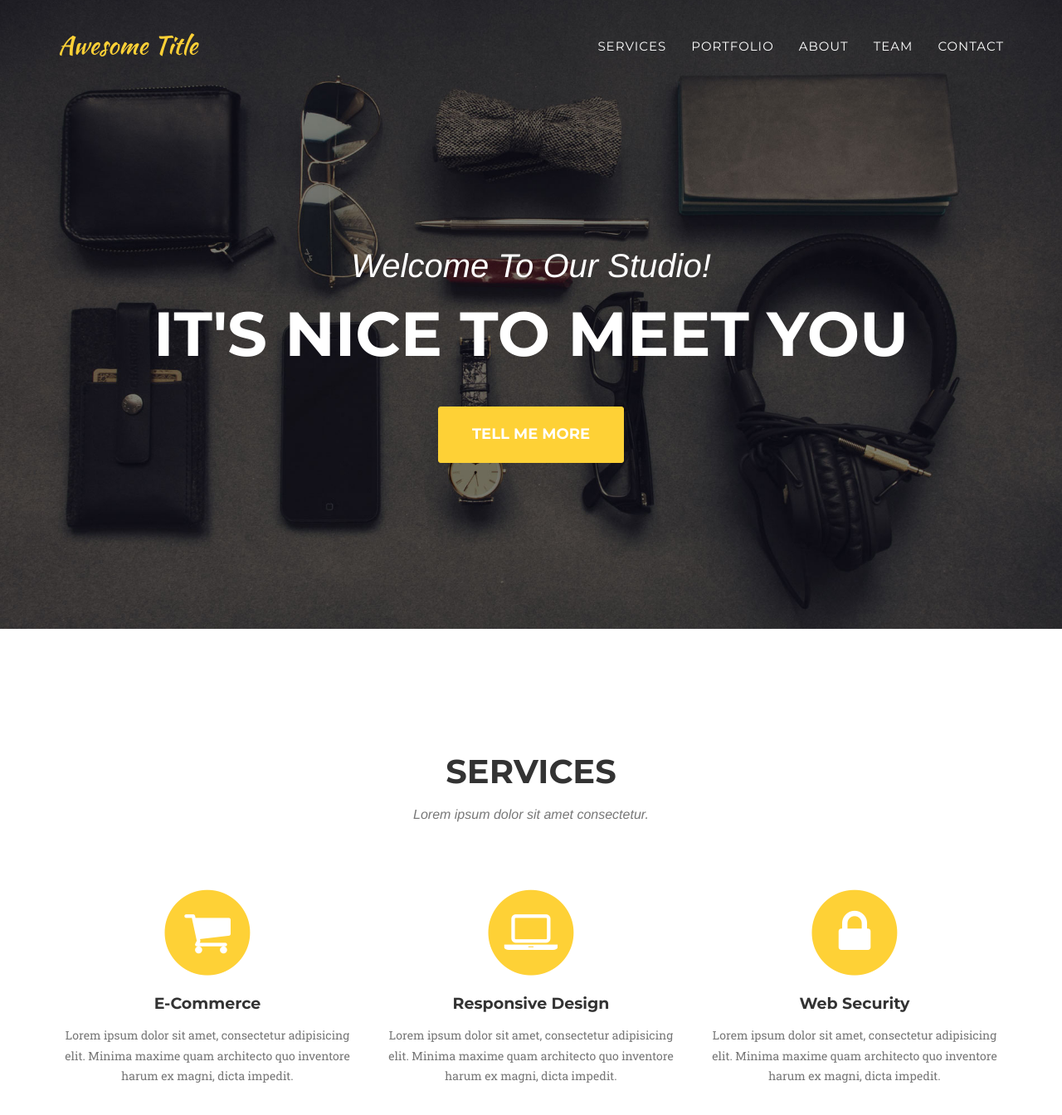
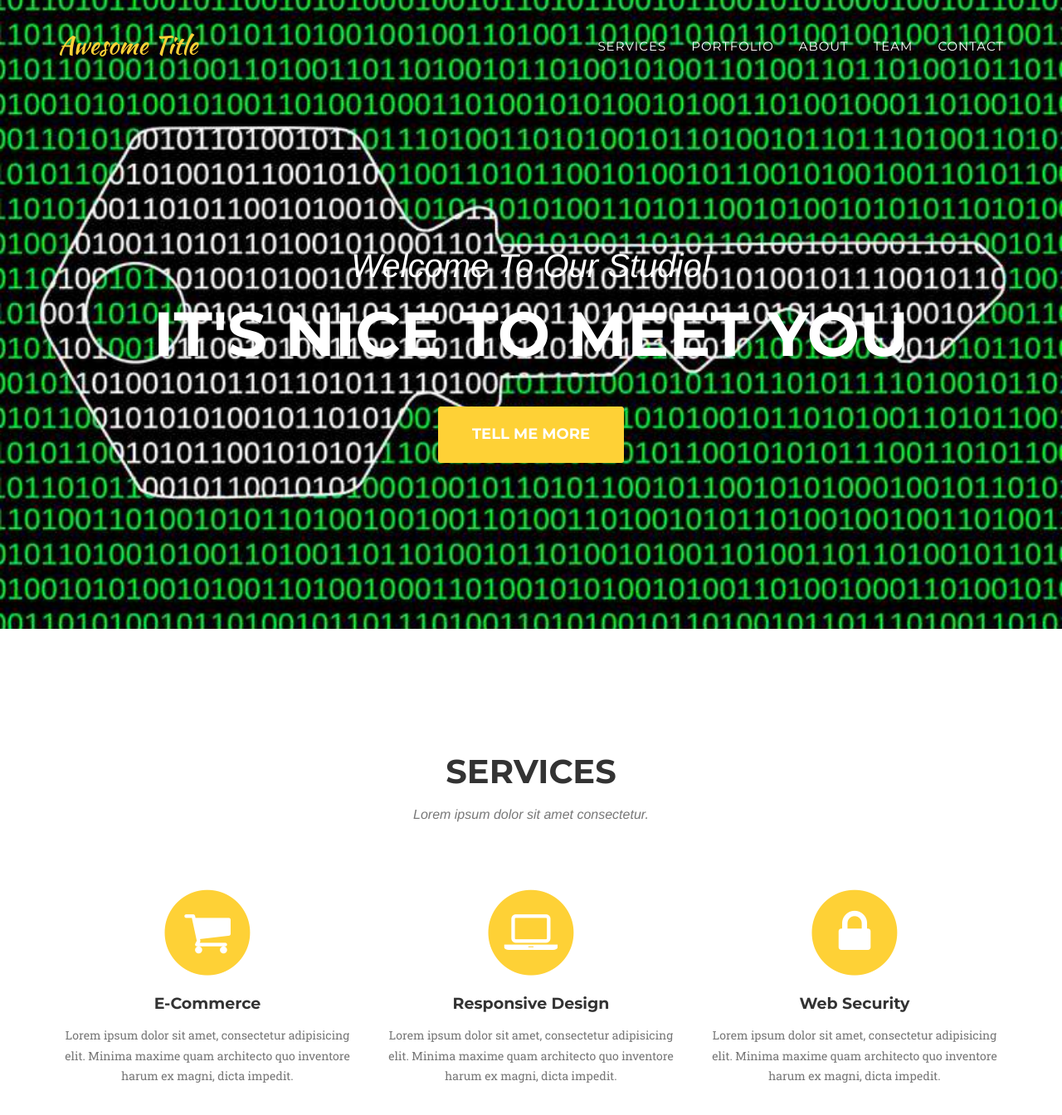
Before and after one commit to davidduan12/davidduan12.github.io, a Jekyll site: the page built from index.html, in a window 1280 px wide and 1400 px high. Shown: the top 1344 px of the window at 83% size. Built offline with Jekyll 4.4.1, drawn with Linux system fonts in a browser that asks for light colours; some web fonts are replaced.

Commit message:
first time

```diff
--- a/_includes/css/agency.css
+++ b/_includes/css/agency.css
@@ -269,7 +269,7 @@
     text-align: center;
     color: #fff;
     background-attachment: scroll;
-    background-image: url('{{ site.baseurl }}/img/header-bg.jpg');
+    background-image: url('{{ site.baseurl }}/img/header-new.jpg');
     background-position: center center;
     background-repeat: none;
     -webkit-background-size: cover;
```
Also changed, not shown: img/header-new.jpg (added).
